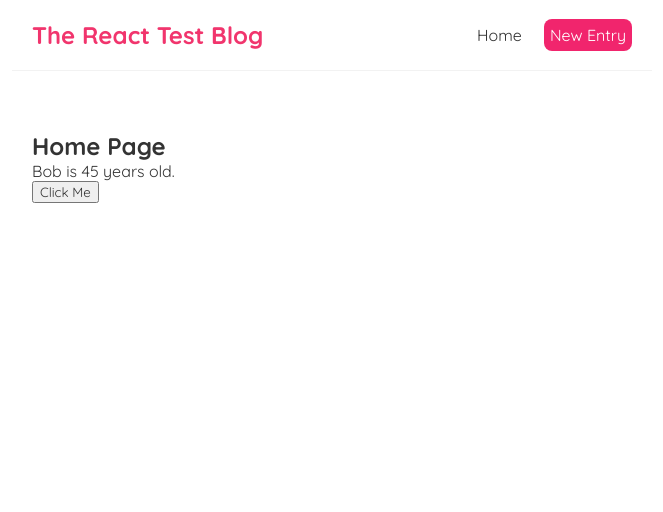
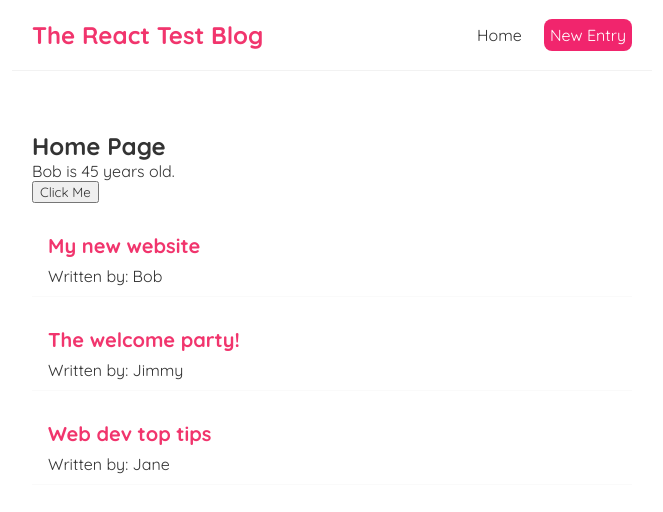
Before and after one commit to devin-L-knight/react-training, a React (Create React App) app: page / in a window 1280 px wide. Shown: the top 512 px of the page, without its empty margins (308-971 px from the left). Built offline with nearby package versions, Linux system fonts and the light colour scheme.

Commit message:
added some blog previews to the home page and associated styles to help them stick out.

```diff
--- a/src/Home.js
+++ b/src/Home.js
@@ -2,6 +2,12 @@
 
 // this is a stateless functional component
 const Home = () => {
+
+    const [blogs, setBlogs] = useState([
+        { title: 'My new website', body: 'lorem ipsum...', author: 'Bob', id: 1},
+        { title: 'The welcome party!', body: 'lorem ipsum...', author: 'Jimmy', id: 2},
+        { title: 'Web dev top tips', body: 'lorem ipsum...', author: 'Jane', id: 3}
+    ])
 
     const [name, setName] = useState('Bob')
     const [age, setAge] = useState(45);
@@ -16,6 +22,12 @@
             <h2>Home Page</h2>
             <p>{ name } is { age } years old.</p>
             <button onClick={handleClick}>Click Me</button>
+            {blogs.map((blog) => (
+                <div className="blog-preview" key={blog.id}>
+                    <h2>{ blog.title }</h2>
+                    <p>Written by: { blog.author }</p>
+                </div>
+            ))}
         </div>
     )
 }
--- a/src/index.css
+++ b/src/index.css
@@ -53,3 +53,20 @@
   margin: 2.5rem auto;
   padding: 1.25rem;
 }
+
+/* blog previews / lists */
+.blog-preview {
+  padding: 0.625rem 1rem;
+  margin: 1.25rem 0;
+  border-bottom: 1px solid #fafafa ;
+}
+
+.blog-preview:hover {
+  box-shadow: 1px 3px 5px rgba(0, 0, 0, 1);
+}
+
+.blog-preview h2 {
+  font-size: 1.25rem;
+  color: #f1356d;
+  margin-bottom: 0.5rem
+}
```
